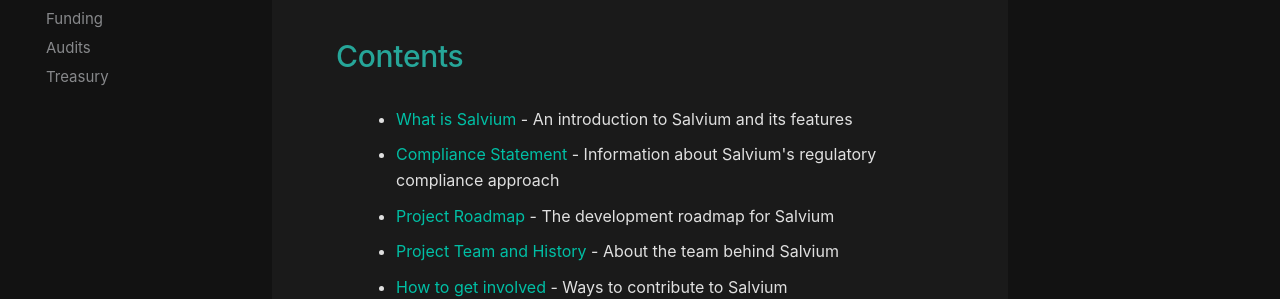
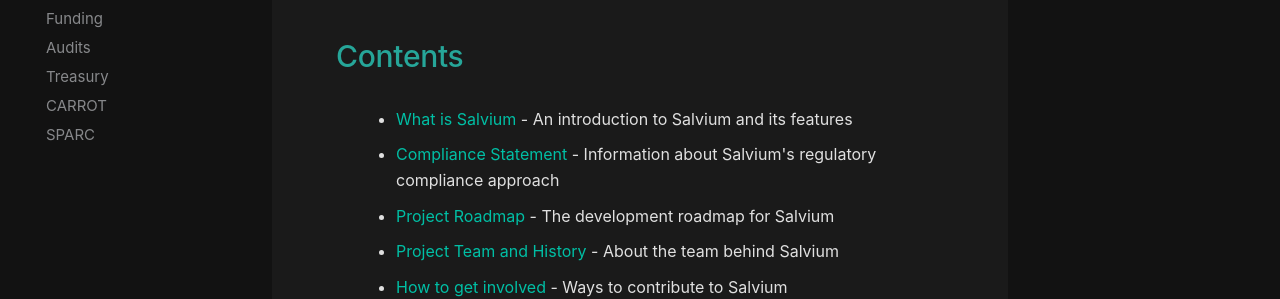
Before and after one commit to salvium/salvium_docs, an MkDocs documentation site: the page built from docs/THE PROJECT/index.md, in a window 1280 px wide. Shown: the part 388-687 px from the top of the page. Built offline with MkDocs 1.6.1 and Material for MkDocs 9.7.7, drawn with Linux system fonts in a browser that asks for light colours; comment, search, counter and statistics services are not loaded.

Commit message:
Update mkdocs.yml

```diff
--- a/mkdocs.yml
+++ b/mkdocs.yml
@@ -63,6 +63,8 @@ nav:
     - Funding: THE PROJECT/Funding and token allocation.md
     - Audits: THE PROJECT/Audits.md
     - Treasury: THE PROJECT/Salvium Treasury Report – Q3 2024.md
+    - CARROT: THE PROJECT/carrot.md
+    - SPARC: THE PROJECT/sparc.md
   - Technology:
     - Architecture: THE PROTOCOL/index.md
     - Privacy: THE PROTOCOL/About Privacy.md
```
